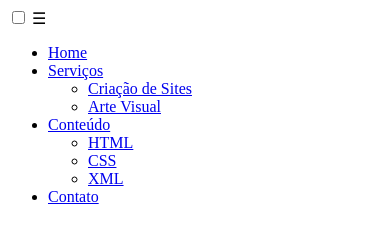
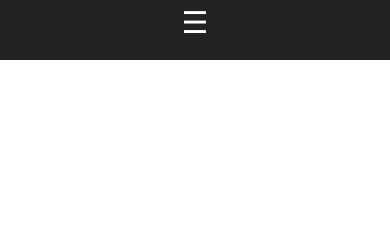
Before and after one commit to g4brielklein/menu-horizontal, a plain HTML site: page menu-dropdown-responsivo.html in a window 390 px wide. Drawn offline with Linux system fonts and the light colour scheme.

Commit message:
Menu dropdown responsivo com HTML5 e CSS3

```diff
--- a/menu-dropdown-responsivo.html
+++ b/menu-dropdown-responsivo.html
@@ -4,7 +4,7 @@
 		<meta charset="utf-8">
 		<meta name="viewport" content="width=device-width, initial-scale=1.0">
 		<title>Menu Dropdown Responsivo com HTML5 e CSS3</title>
-		<link rel="stylesheet" href="css/style.css">
+		<link rel="stylesheet" href="css/menu-dropdown-responsivo.css">
 	</head>
 	<body>
 		<input type="checkbox" id="bt_menu">
```
